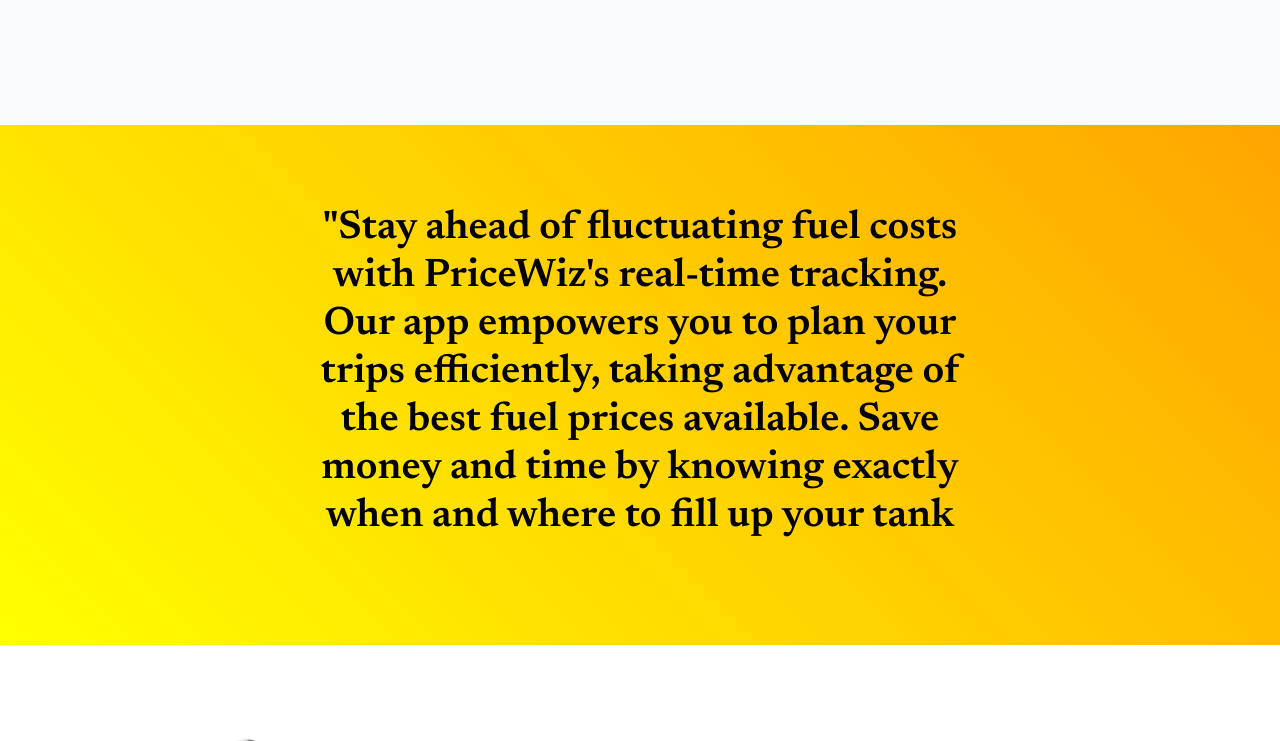
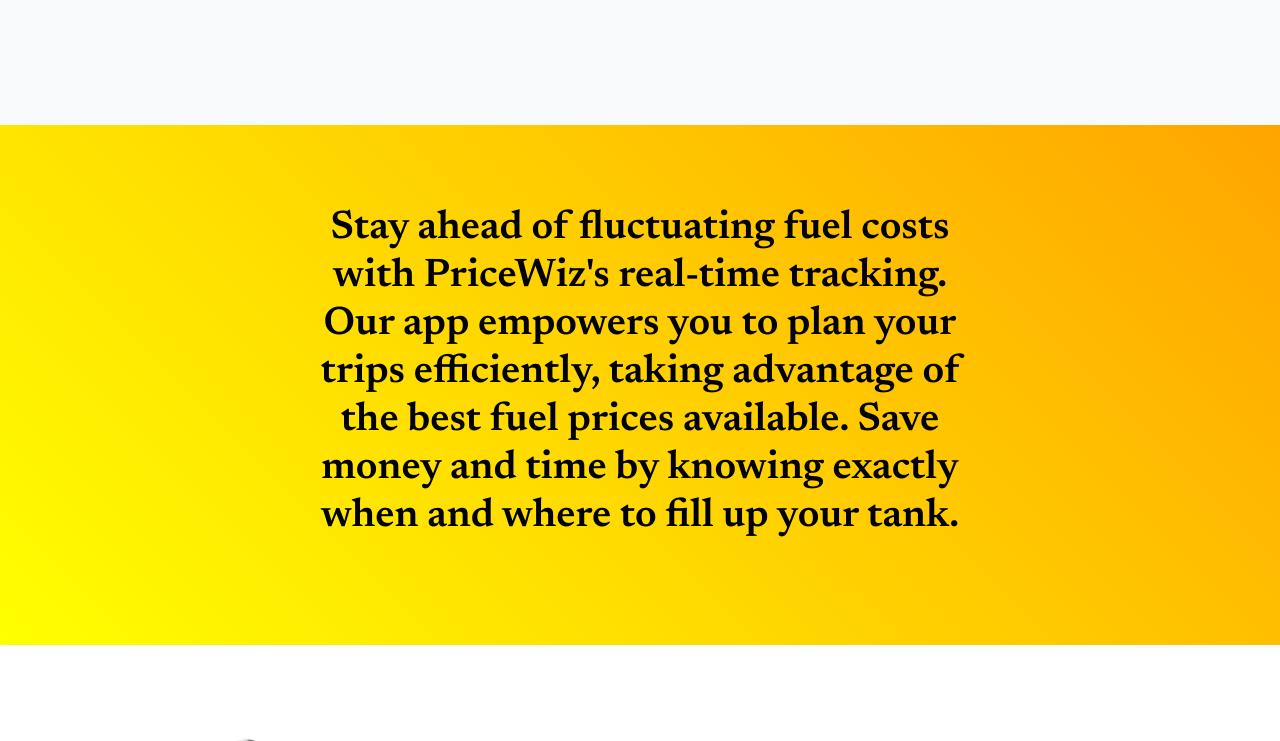
Before and after one commit to Mustard-Insights/priceWiz, a plain HTML site: page index.html in a window 1280 px wide. Shown: the part 671-1412 px from the top of the page. Drawn offline with nearby package versions, Linux system fonts and the light colour scheme.

Commit message:
Update index.html

```diff
--- a/index.html
+++ b/index.html
@@ -93,9 +93,9 @@
             <div class="container px-5">
                 <div class="row gx-5 justify-content-center">
                     <div class="col-xl-8">
-                        <div class="h2 fs-1 text-black mb-4">"Stay ahead of fluctuating fuel costs with PriceWiz's real-time tracking.
+                        <div class="h2 fs-1 text-black mb-4">Stay ahead of fluctuating fuel costs with PriceWiz's real-time tracking.
                             Our app empowers you to plan your trips efficiently, taking advantage of the best fuel prices available.
-                            Save money and time by knowing exactly when and where to fill up your tank</div>
+                            Save money and time by knowing exactly when and where to fill up your tank.</div>
 
                     </div>
                 </div>
```
